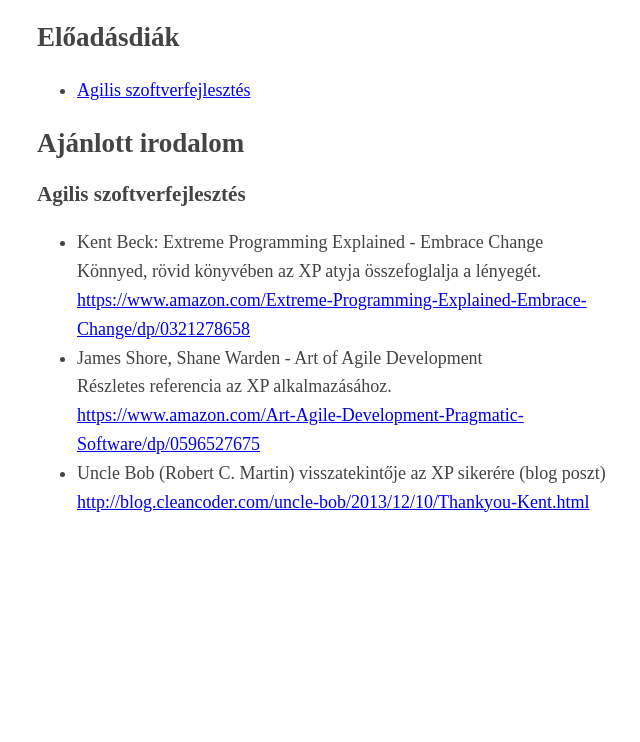
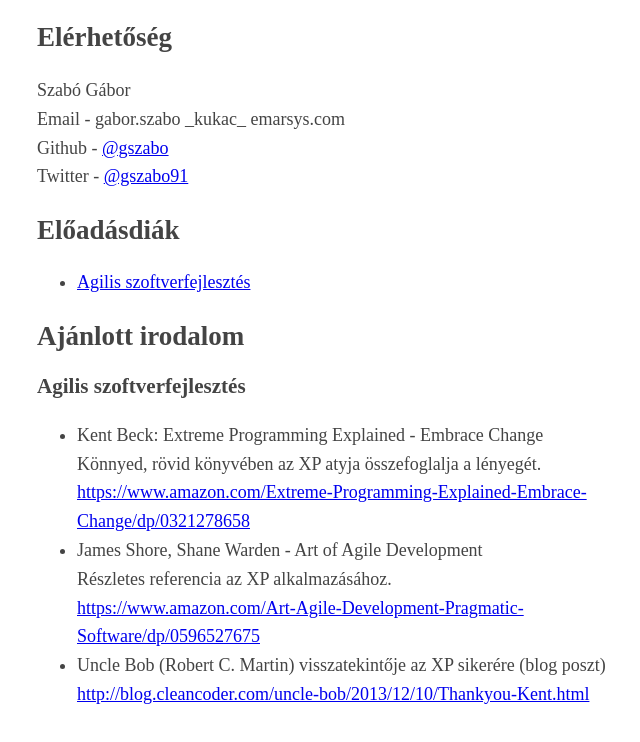
Before and after one commit to gszabo/elte-korszeru-web, a plain HTML site: page docs/index.html in a window 1280 px wide. Shown: the part 86-828 px from the top of the page, without its empty margins (278-918 px from the left). Before the commit the page ends 800 px from the top, so only its background shows below. Drawn offline with Linux system fonts and the light colour scheme.

Commit message:
add contacts

```diff
--- a/docs/index.html
+++ b/docs/index.html
@@ -26,6 +26,11 @@
 
 <body>
   <h1>Korszerű webfejlesztés</h1>
+  <h2>Elérhetőség</h2>
+  <div>Szabó Gábor</div>
+  <div>Email - gabor.szabo _kukac_ emarsys.com</div>
+  <div>Github - <a href="https://github.com/gszabo">@gszabo</a></div>
+  <div>Twitter - <a href="https://twitter.com/gszabo91">@gszabo91</a></div>
   <h2>Előadásdiák</h2>
   <ul>
     <li><a href="slides/agile/index.html">Agilis szoftverfejlesztés</a></li>
```
